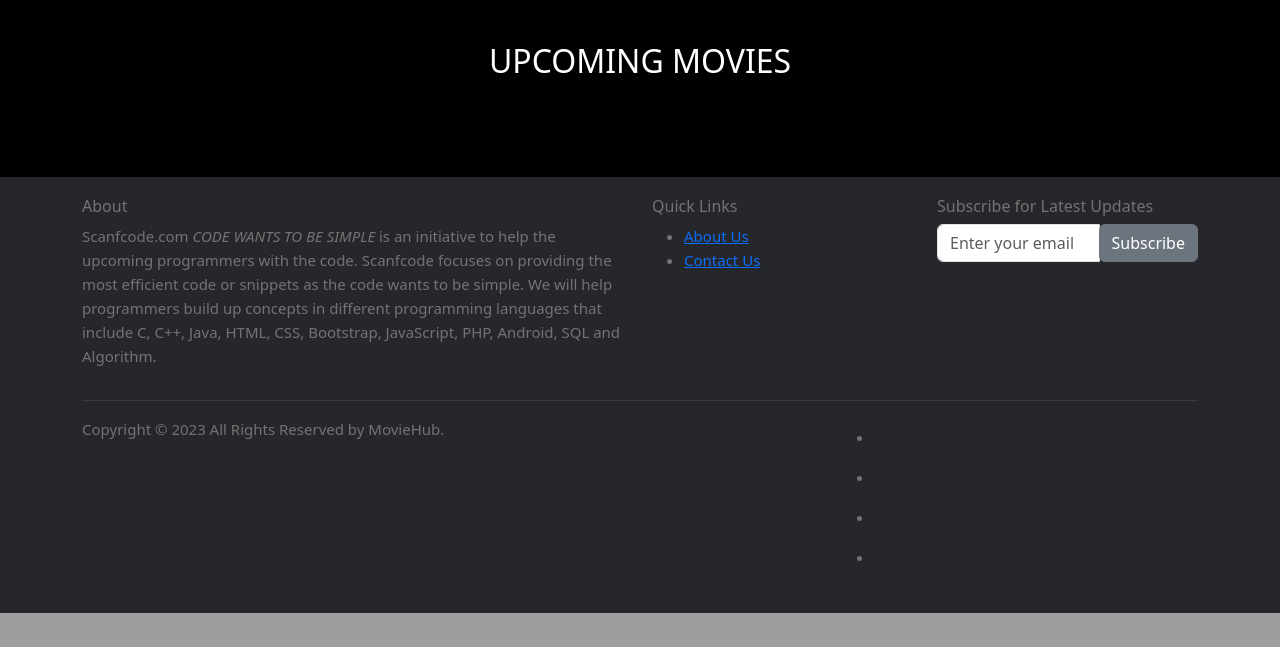
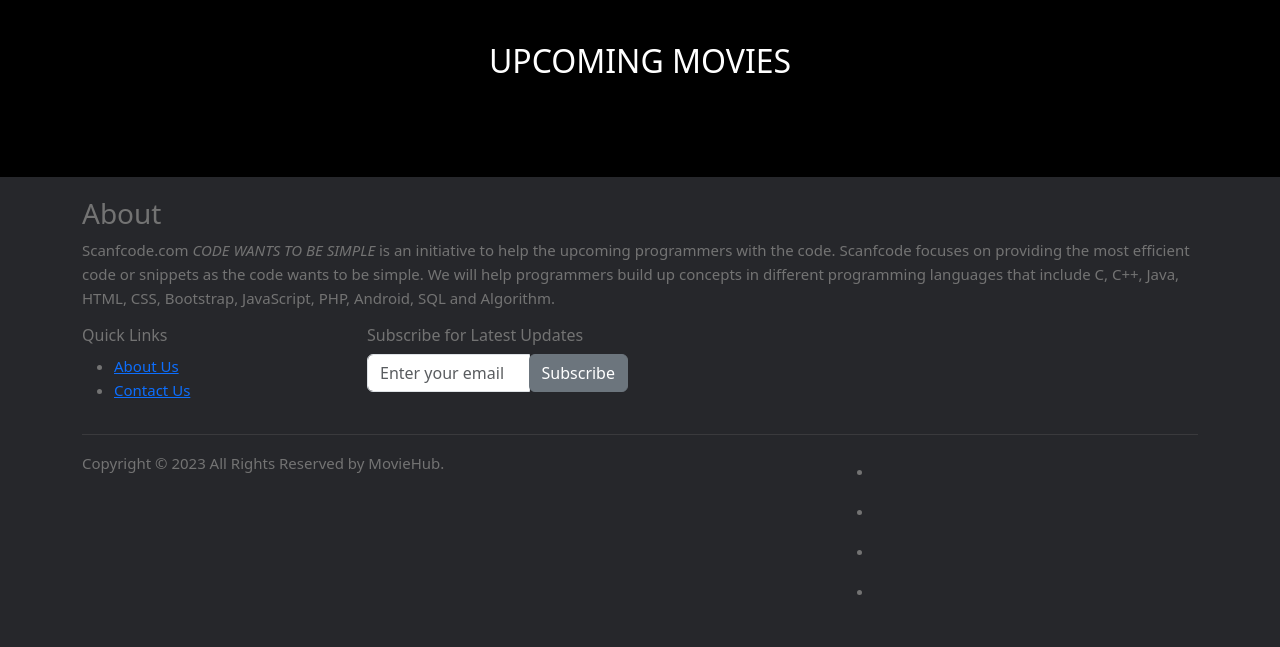
Before and after one commit to AmaNavinna/BAD, a Django app: template mysite/main/templates/main/index.html in a window 1280 px wide; the page is wider, and only the part inside the window is pictured. Shown: the part 800-1447 px from the top of that part. Before the commit the page ends 1413 px from the top of that part, so only its background shows below. Run offline with Django 4.2, Linux system fonts and the light colour scheme; the template is opened without the code that fills it, so the values that code supplies are empty.

Commit message:
Update index by changing footer.html

```diff
--- a/mysite/main/templates/main/index.html
+++ b/mysite/main/templates/main/index.html
@@ -189,8 +189,8 @@
 <footer class="site-footer">
     <div class="container">
         <div class="row">
-            <div class="col-sm-12 col-md-6">
-                <h6>About</h6>
+            <div class="col-sm-20 col-md-30">
+                <h3>About</h3>
                 <p class="text-justify">Scanfcode.com <i>CODE WANTS TO BE SIMPLE </i> is an initiative to help the
                     upcoming programmers with the code. Scanfcode focuses on providing the most efficient code or
                     snippets as the code wants to be simple. We will help programmers build up concepts in different
```
